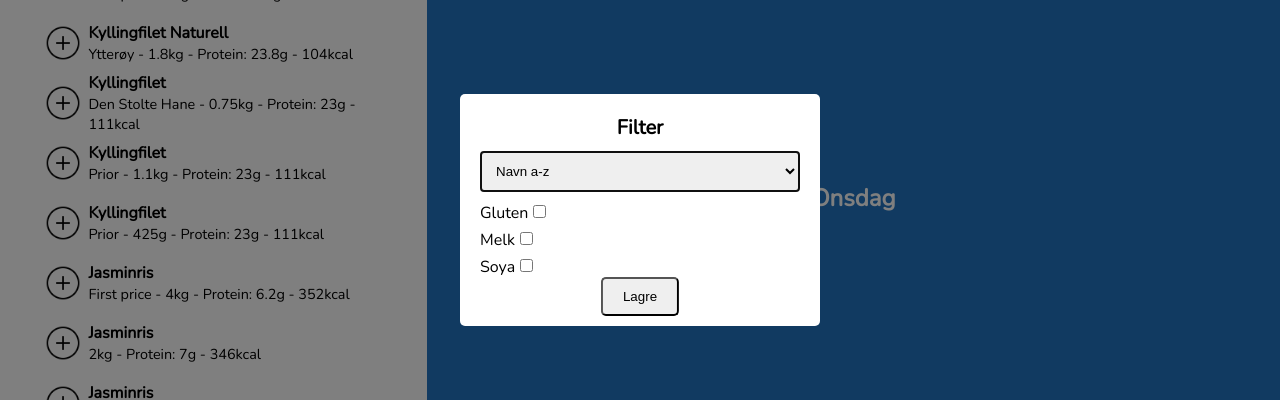
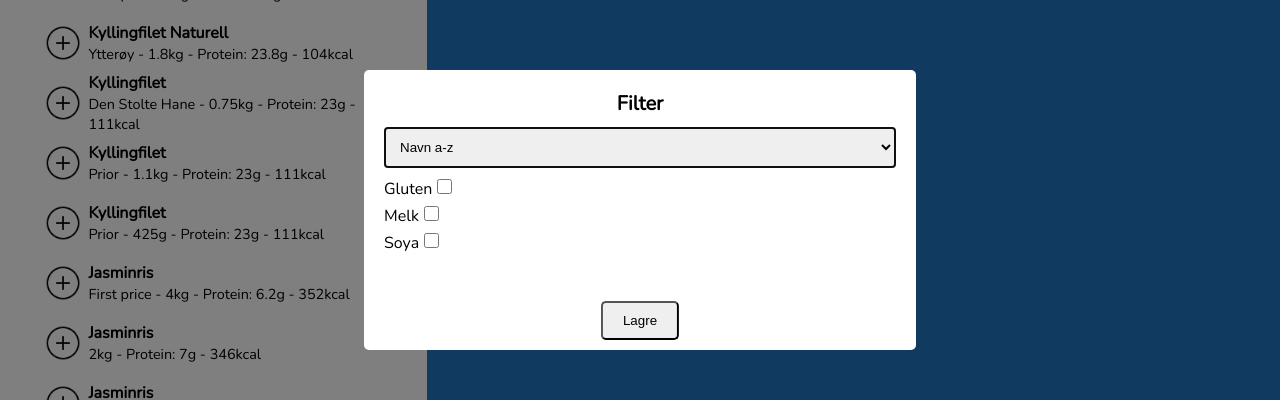
Before and after one commit to andreaslhjulstad/kylling-ris, a React (Vite) app in the folder kylling-ris/: page / in a window 1280 px wide. Both pictures are taken after a click on the picture 377 px from the left and 120 px from the top of the page. Shown: the part 190-590 px from the top of the page. Built offline with nearby package versions, Linux system fonts and the light colour scheme.

Commit message:
css cleanup

```diff
--- a/kylling-ris/src/features/food-search/search-options/filter-option-popup.module.css
+++ b/kylling-ris/src/features/food-search/search-options/filter-option-popup.module.css
@@ -20,8 +20,8 @@
   background-color: #fff;
   padding: 20px;
   border-radius: 5px;
-  width: 40vh;
-  height: 15vw;
+  width: 40vw;
+  height: 30vh;
 }
 
 .saveOptionsButton{
@@ -57,4 +57,7 @@
 
 .checkbox{
   margin-left: 5px;
+  height: 15px;
+  width: 15px;
+  cursor: pointer;
 }
```
